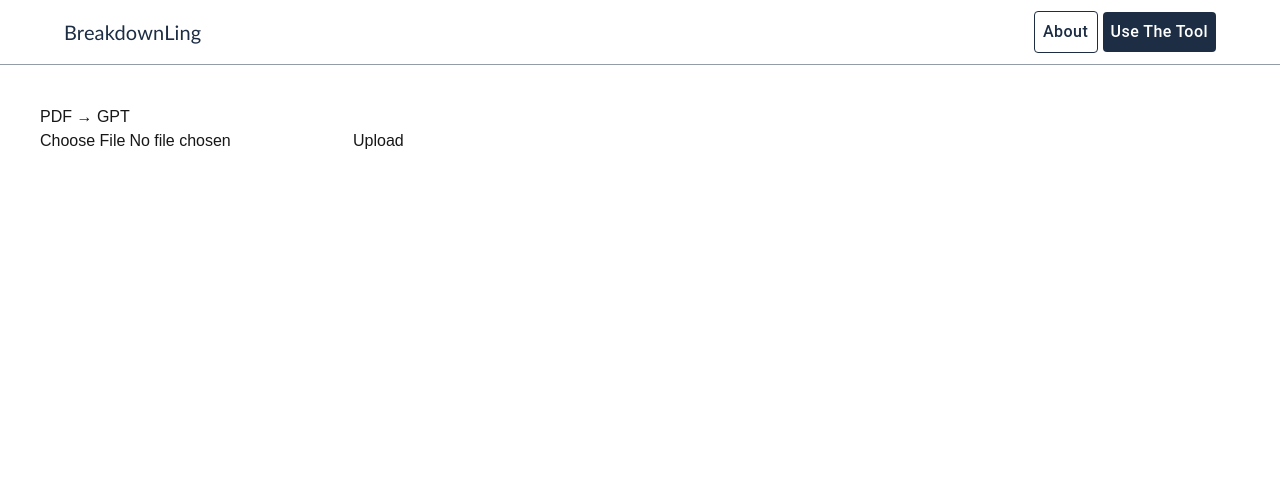
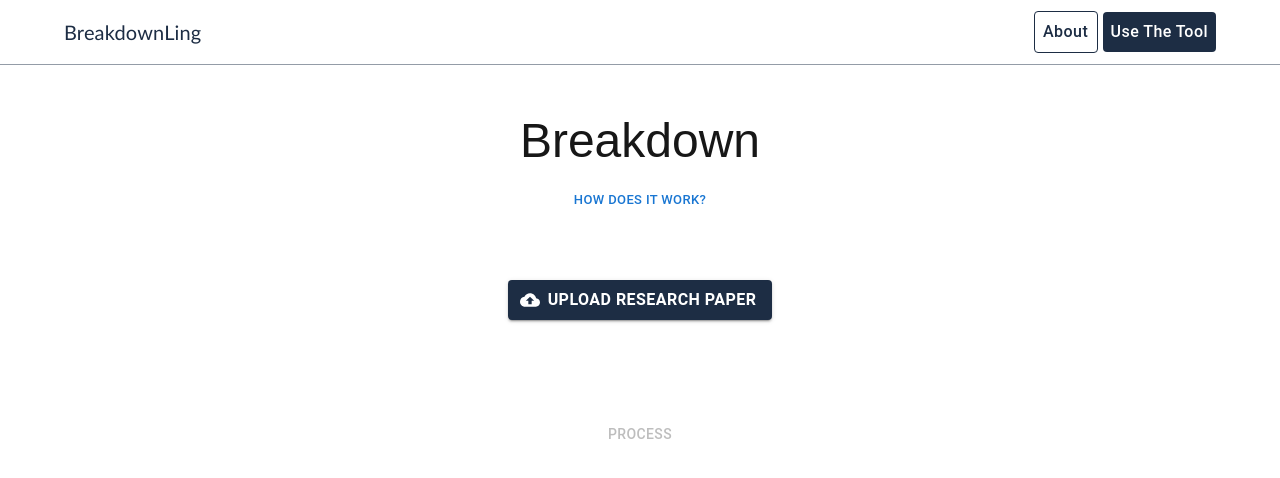
Before and after one commit to BrookeBergin/BreakdownLing, a Next.js app in the folder breakdown-app/: page /tool in a window 1280 px wide. Shown: the top 478 px of the page. Built offline with nearby package versions, Linux system fonts and the light colour scheme.

Commit message:
major llm parsing improvements

```diff
--- a/breakdown-app/app/api/process-pdf/route.tsx
+++ b/breakdown-app/app/api/process-pdf/route.tsx
@@ -45,16 +45,18 @@
       model: "gemini-3-flash-preview",
     });
 
-    const result = await model.generateContent(`
-Summarize and structure this document:
+    const prompt = `You will be given a research paper. Analyze the paper and return a valid JSON object with ONLY these keys: title, author, date, summary, litReview, researchQuestions, methodology, participants, findings, vocabulary, definitions. Return ONLY valid JSON, no other text. For summary, give a general overview of the text using language that a non-expert can understand. For literature review, summarize the related work mentioned in the paper. For research questions, list the research questions or hypotheses proposed by the authors. For methodology, describe the methods used to conduct the research. For participants, provide details about the participants involved in the study. For findings, summarize the key findings of the research. For vocabulary, list any technical terms used in the paper and used in your output, and put the corresponding definitions in definitions. Here is the research'
 
-${text}
-    `);
+Paper content:
+${text}`;
 
+    const result = await model.generateContent(prompt);
     const response = await result.response;
     const output = response.text();
 
-    return Response.json({ output });
+    const parsed = JSON.parse(output);
+
+    return Response.json({ output: parsed });
 
   } catch (err: any) {
     console.error(err);
--- a/breakdown-app/app/tool/page.tsx
+++ b/breakdown-app/app/tool/page.tsx
@@ -1,11 +1,14 @@
 "use client";
 
 import { useState } from "react";
+import { Button, Dialog, DialogTitle, DialogContent, IconButton } from '@mui/material';
+import CloudUploadIcon from '@mui/icons-material/CloudUpload';
 
 export default function Home() {
   const [file, setFile] = useState<File | null>(null);
   const [output, setOutput] = useState<string>("");
   const [loading, setLoading] = useState<boolean>(false);
+  const [openModal, setOpenModal] = useState<boolean>(false);
 
   async function handleUpload() {
     if (!file) return;
@@ -25,25 +28,108 @@
     setLoading(false);
   }
 
+  const formatOutput = (data: any) => {
+    try {
+      const parsed = typeof data === 'string' ? JSON.parse(data) : data;
+      return (
+        <div>
+          <h1 style={{ textAlign: 'center', fontWeight: 'bold', marginBottom: 16 }}>{parsed.title}</h1>
+          <p><strong>Author:</strong> {parsed.author}</p>
+          <p><strong>Date:</strong> {parsed.date}</p>
+          <p><strong>Summary:</strong></p>
+          <p>{parsed.summary}</p>
+          <p><strong>Literature Review:</strong></p>
+          <p style={{ fontStyle: 'italic' }}>{parsed.litReview}</p>
+        </div>
+      );
+    } catch (err) {
+      return <p>Error parsing output</p>;
+    }
+  };
+
   return (
-    <div style={{ padding: 40 }}>
-      <h1>PDF → GPT</h1>
+    <div style={{
+      display: 'flex',
+      flexDirection: 'column',
+      alignItems: 'center',
+      padding: 40,
+      minHeight: '100vh'
+    }}>
+      {/* Header */}
+      <h1 style={{ fontSize: 48, marginBottom: 8 }}>Breakdown</h1>
 
+      {/* How does it work button */}
+      <Button
+        onClick={() => setOpenModal(true)}
+        size="small"
+        sx={{ marginBottom: 8 }}
+      >
+        How does it work?
+      </Button>
+
+      {/* Modal */}
+      <Dialog open={openModal} onClose={() => setOpenModal(false)}>
+        <DialogTitle>How does it work?</DialogTitle>
+        <DialogContent>
+          {/* Add your text here */}
+        </DialogContent>
+      </Dialog>
+
+      {/* Upload button */}
       <input
         type="file"
         accept="application/pdf"
         onChange={(e) => setFile(e.target.files?.[0] ?? null)}
+        style={{ display: 'none' }}
+        id="file-input"
       />
+      <label htmlFor="file-input">
+        <Button
+          component="span"
+          variant="contained"
+          startIcon={<CloudUploadIcon />}
+          sx={{
+            backgroundColor: '#1D2D44',
+            color: '#ffffff',
+            fontSize: '1rem',
+            fontWeight: 'bold',
+            textTransform: 'uppercase',
+            marginBottom: 12
+          }}
+          onClick={() => document.getElementById('file-input')?.click()}
+        >
+          Upload Research Paper
+        </Button>
+      </label>
 
-      <button onClick={handleUpload} style={{ marginLeft: 10 }}>
-        Upload
-      </button>
+      {/* File name display */}
+      {file && <p style={{ marginBottom: 8 }}>{file.name}</p>}
+
+      {/* Upload handler button */}
+      <Button
+        onClick={handleUpload}
+        disabled={!file}
+        sx={{ marginBottom: 12 }}
+      >
+        Process
+      </Button>
 
       {loading && <p>Processing...</p>}
 
-      <pre style={{ marginTop: 20, whiteSpace: "pre-wrap" }}>
-        {output}
-      </pre>
+      {/* Output box */}
+      {output && (
+        <div style={{
+          width: '100%',
+          maxWidth: '800px',
+          backgroundColor: '#f5f5f5',
+          border: '1px solid #ddd',
+          borderRadius: 8,
+          padding: 24,
+          marginTop: 16
+        }}>
+          {formatOutput(output)}
+        </div>
+      )}
     </div>
   );
 }
```
